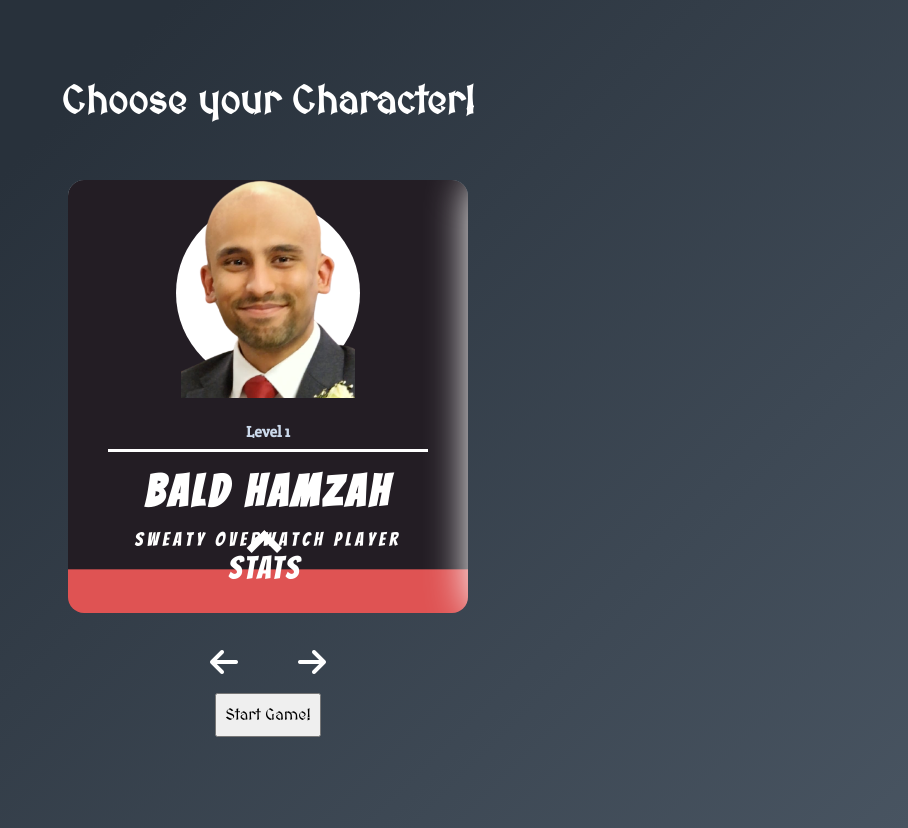
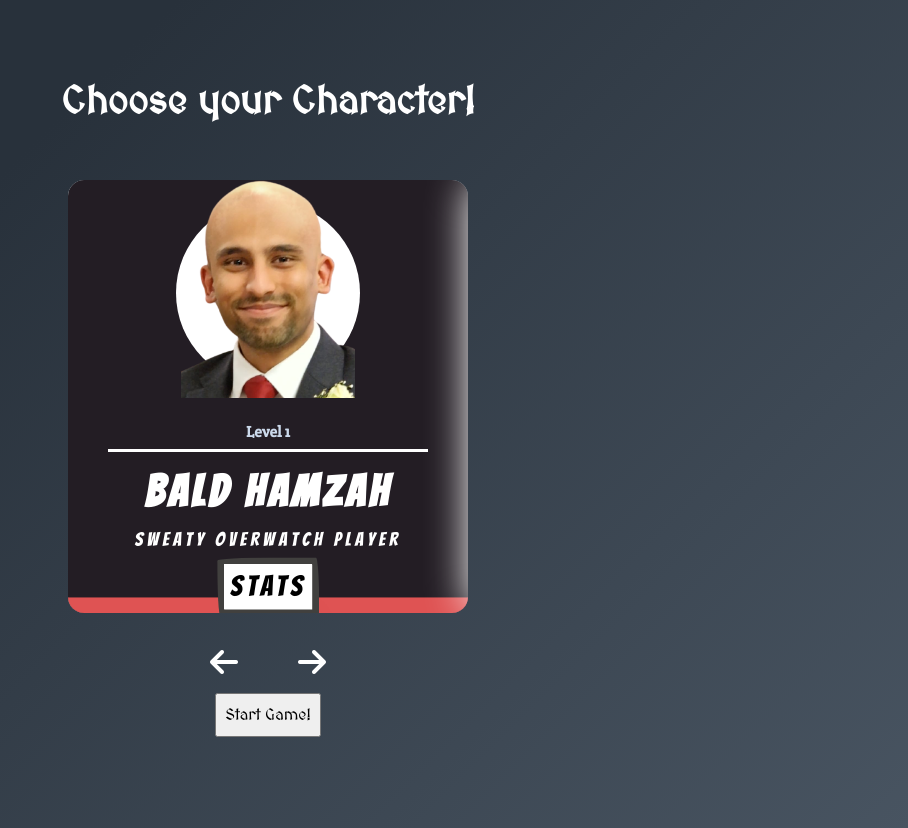
Before and after one commit to Tales-1/RPG-Game, a plain HTML site: page index.html in a window 1280 px wide. Both pictures are taken after a click on the button 684 px from the left and 660 px from the top of the page. Shown: the whole page, without its empty margins (372-1280 px from the left). Drawn offline with Linux system fonts and the light colour scheme.

Commit message:
🎨 Finished styling the stats container

```diff
--- a/app.js
+++ b/app.js
@@ -49,7 +49,15 @@ window.addEventListener("load",()=>{
     slides.forEach(slidePosition);
    })
 
-
+    const statsBtn = document.querySelectorAll(".stats-btn")
+    const statsContainer = document.querySelectorAll(".stats-container")
+    const statsAppear = document.querySelectorAll(".stats-appear")
+    statsBtn.forEach((btn,index)=>{
+        btn.addEventListener("click",()=>{
+            statsContainer[index].classList.toggle("transform")
+            statsAppear[index].classList.toggle("opacity-zero")
+        })
+    })
 
 
     const moveSlide =(currentSlide, targetSlide, track)=>{
@@ -79,6 +87,10 @@ window.addEventListener("load",()=>{
         const targetIndex = slides.findIndex(slide => slide === nextSlide);
         moveSlide(currentSlide, nextSlide, track);
         hideArrows(slides,targetIndex);
+        for(let i=0; i<statsContainer.length;i++){
+            statsContainer[i].classList.remove("transform")
+            statsAppear[i].classList.add("opacity-zero")
+        }
     })
 
     leftBtn.addEventListener("click", e =>{
@@ -87,41 +99,30 @@ window.addEventListener("load",()=>{
         const targetIndex = slides.findIndex(slide => slide === previousSlide)
         moveSlide(currentSlide, previousSlide, track);
         hideArrows(slides,targetIndex);
-
+        for(let i=0; i<statsContainer.length;i++){
+            statsContainer[i].classList.remove("transform")
+            statsAppear[i].classList.add("opacity-zero")
+        }
     });
-
-    const arrowUp = document.querySelectorAll(".arrow")
-    const statsContainer = document.querySelectorAll(".stats-container")
-    const statsAppear = document.querySelectorAll(".stats-appear")
-    arrowUp.forEach((arrow,index)=>{
-        arrow.addEventListener("click",()=>{
-            statsContainer[index].classList.toggle("transform")
-            arrow.classList.toggle("rotate")
-            statsAppear[index].classList.toggle("opacity-zero")
-        })
-    })
 
 
 
-})
-
-
-cardContainer.addEventListener("click",(e)=>{
-    const targetCard = e.target.closest("div")
+    const articles = Array.from(cardContainer.children)
+    articles.forEach((card)=>{
+        card.addEventListener("click",(e)=>{
+            const targetCard = e.target.closest("article")
             let initiateCard
-    if(!targetCard || targetCard.id==="card-container") return
+            if(!targetCard) return
             unselectCards()
             if(targetCard.classList.contains("gc__card")){
                 targetCard.classList.add("selected")
                 initiateCard = targetCard
             }
-    else{
-        targetCard.parentElement.classList.add("selected")
-        initiateCard = targetCard.parentElement
-    }
-    console.log(initiateCard.id)
             selectCard(initiateCard.id)
         })
+    })
+})
+
 
 startBtn.addEventListener("click",()=>{
     if(characterSelected){
@@ -132,8 +133,6 @@ startBtn.addEventListener("click",()=>{
     }
     console.log("clicked")
 })
-
-
 
 
 
@@ -278,8 +277,8 @@ function displayPage(){
                         <h2 class="card__name">${item.name}</h2>
                         <p class="descriptor">${item.descriptor}</p>
                     </div>
-                    <section class="stats-container">
-                          <span class="arrow"></span>
+                    <section class="stats-container" id="stats">
+                    <button class='stats-btn lined thick'>STATS</button>
                         <div class="stats-appear opacity-zero">
                         <div class="stats">
                             <span class="heart"><span class="straighten">${item.hp}</span></span>
--- a/style.css
+++ b/style.css
@@ -3,6 +3,7 @@
 :root{
     --bg_card: #FD6644;
     --bg_card-orange:#FFB342;
+    --font_bangers:'Bangers', cursive;
 }
 
 /* Box sizing rules */
@@ -115,8 +116,7 @@ select {
     height: 100%;
     width: 80%;
     max-width: 400px;
-    overflow-x:hidden;
-    overflow-y: visible;
+    overflow:hidden;
     border-radius: 1em;
     aspect-ratio: 1/1;
 }
@@ -182,6 +182,8 @@ border: none;
     flex-direction: column;
     justify-content: start;
     align-items: center;
+    cursor: pointer;
+
 
 }
 
@@ -207,7 +209,6 @@ border: none;
     width: 100%;
     top: 0;
     bottom: 0;
-
 }
 
 .gc-hover{
@@ -279,13 +280,13 @@ border: none;
 
 
 .card__name{
-    font-family: 'Bangers', cursive;
+    font-family: var(--font_bangers);
     font-size: 1.3em;
     letter-spacing: 4px;
 }
 
 .descriptor{
-    font-family: 'Bangers', cursive;
+    font-family: var(--font_bangers);
     font-size: 0.8em;
     letter-spacing: 4px;
 }
@@ -303,12 +304,14 @@ border: none;
     width: 100%;
     height: 50%;
     gap: .3em;
-    transform: translateY(180%);
+    font-family: var(--font_bangers);
+    transform: translateY(193%);
     background-color: #df5353;
     transition: all 500ms ease-in-out;
 }
 
-.stats-container::before{
+
+/* .stats-container::before{
     content: 'STATS';
     position: absolute;
     font-size: 2em;
@@ -317,7 +320,7 @@ border: none;
     top: -0.8em;
     left: 50%;
     transform: translateX(-55%);
-}
+} */
 
 .stats-appear{
     display: flex;
@@ -339,19 +342,23 @@ border: none;
 }
 
 
-.arrow{
+.stats-btn{
     position: absolute;
     right: 50%;
-    top: -1.6em;
-    width: 25px;
-    aspect-ratio: 1/1;
-    border-top: 7px solid white;
-    border-right: 7px solid white;
+    font-size: 1.8em;
+    top: -1.4em;
+    letter-spacing: 4px;
+    transform: translateX(50%);
     transition: all 200ms ease-in-out;
-    transform: rotateZ(-45deg) translateX(50%);
     cursor: pointer;
+    background-color: white;
+    box-shadow: 20px 38px 34px -26px hsla(0,0%,0%,.2);
+    border-radius: 255px 15px 225px 15px/15px 225px 15px 255px;
 }
 
+.lined.thick{
+    border:solid 7px #41403E;
+}
 
 .heart{
     position: relative;
@@ -399,7 +406,7 @@ border: none;
     content: 'hp';
     position: absolute;
     color: white;
-    font-family: 'Bangers', cursive;
+    font-family: var(--font_bangers);
     top: -1.6em;
     letter-spacing: 1px;
     left: 4px;
@@ -426,7 +433,7 @@ border: none;
 .exp-bar-container::before{
     content: "EXP";
     position: absolute;
-    font-family: 'Bangers', cursive;
+    font-family: var(--font_bangers);
     letter-spacing: 2px;
     top: -1.6em;
     left:50%;
@@ -446,7 +453,7 @@ border: none;
     display: flex;
     width: 80%;
     flex-direction: column;
-    font-family: 'Bangers', cursive;
+    font-family: var(--font_bangers);
 }
 
 .moves-title{
```
Lines whose indentation alone changed are shown as unchanged.
